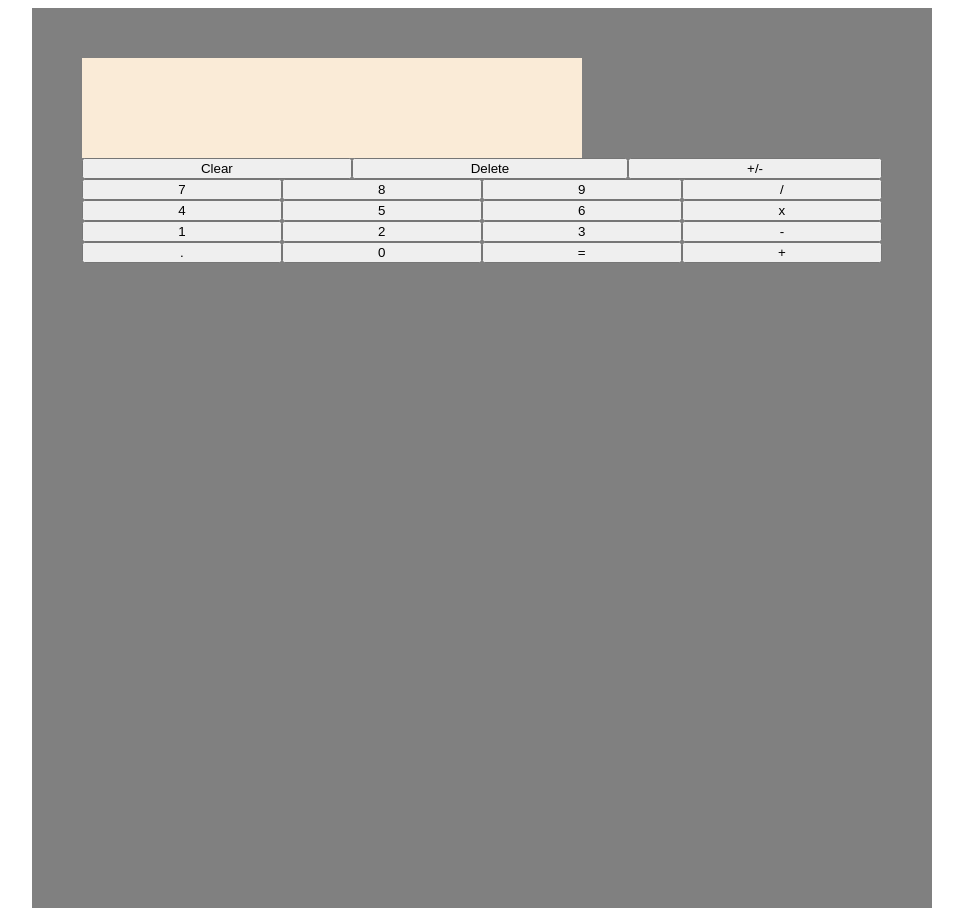
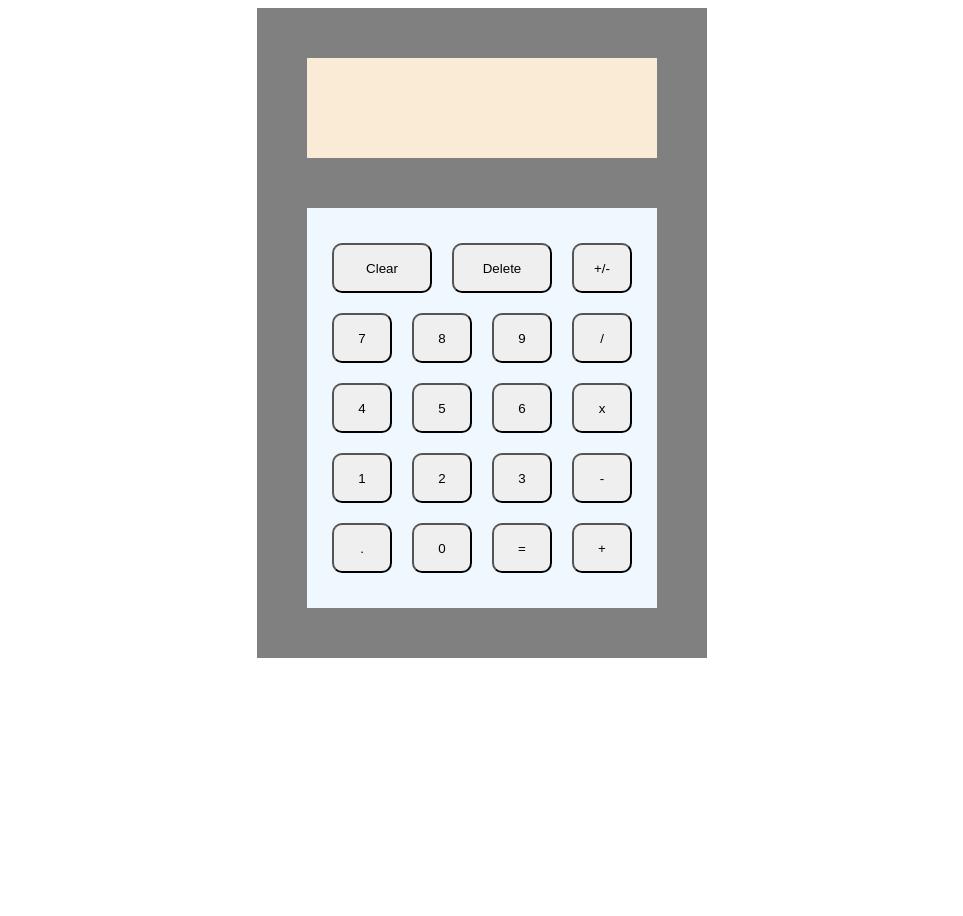
Before and after one commit to bsherbrook/calculator, a plain HTML site: page index.html in a window 1280 px wide. Shown: the whole page, without its empty margins (158-1121 px from the left). After the commit the page ends 800 px from the top, so only its background shows below. Drawn offline with Linux system fonts and the light colour scheme.

Commit message:
build slightly prettier calc interface

```diff
--- a/index.html
+++ b/index.html
@@ -11,10 +11,11 @@
 <body>
 <div id="calculator">
     <div id="screen"></div>
-    <div id="smallBox">
-        <button>Clear</button>
-        <button>Delete</button>
-        <button>+/-</button>
+    <div id="allButtons">
+        <div id="topBox">
+            <button id="clear" class="big">Clear</button>
+            <button id="delete" class="big">Delete</button>
+            <button id="posNeg">+/-</button>
         </div>
         <div id="buttonBox">
             <button id="7">7</button>
@@ -34,6 +35,7 @@
             <button id="equals">=</button>
             <button id="add">+</button>
         </div>
+    </div>
 
 </div>
 
--- a/style.css
+++ b/style.css
@@ -1,27 +1,46 @@
 body{
+    box-sizing: border-box;
     display: flex;
     justify-content: center;
 }
 #calculator{
+    box-sizing: border-box;
     background-color: gray;
-    width: 800px;
-    height: 800px;
+    width: 450px;
+    height: 650px;
     display: flex;
     flex-direction: column;
     padding: 50px;
 }
 #screen{
-    width: 500px;
+    width: 350px;
     height: 100px;
     background-color: antiquewhite;
+    box-sizing: border-box;
+    margin-bottom: 50px;
 }
-
-#smallBox{
+#allButtons{
+    height: 400px;
+    background-color: aliceblue;
+    display: flex;
+    flex-direction: column;
+    align-items: center;
+    justify-content: center;
+}
+#topBox{
     display: grid;
     grid-template-columns: auto auto auto;
 }
-
 #buttonBox{
     display: grid;
     grid-template-columns: auto auto auto auto;
 }
+button{
+    margin: 10px;
+    border-radius: 10px;
+    height: 50px;
+    width: 60px;
+}
+.big{
+    width: 100px;
+}
```
Lines whose indentation alone changed are shown as unchanged.
